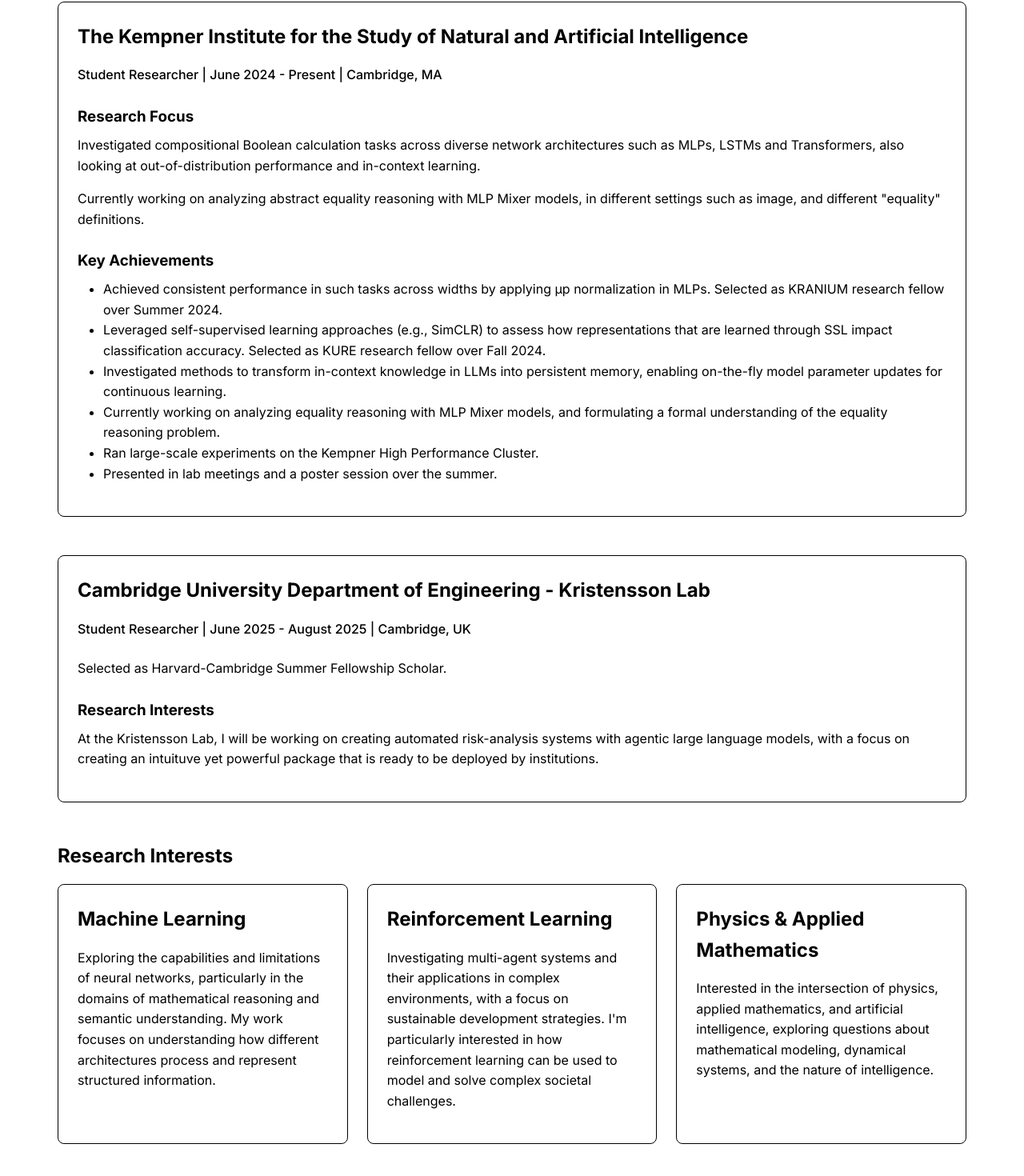
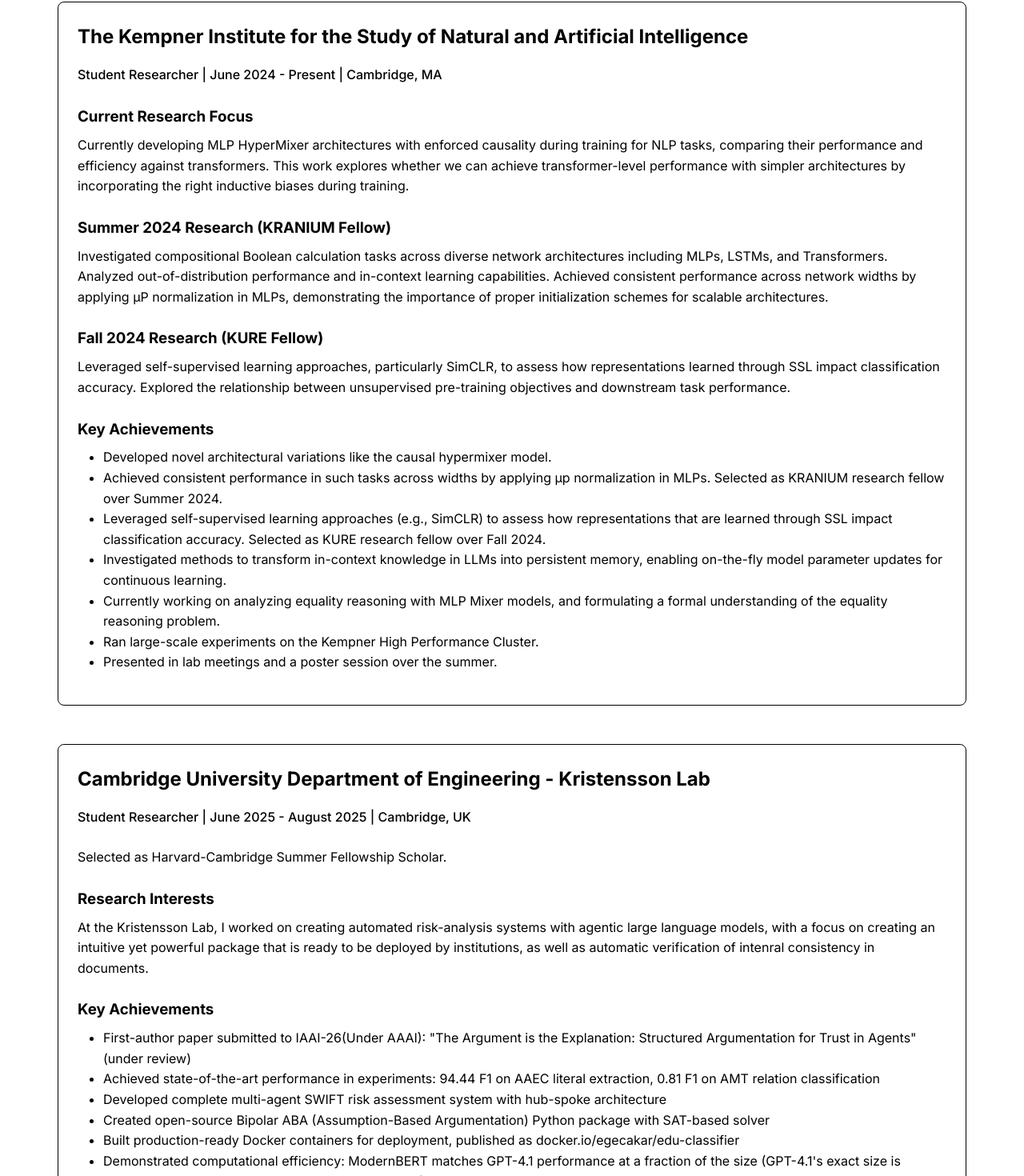
Before and after one commit to Ege-Cakar/ege-cakar.github.io, a React (Create React App) app: page /research in a window 1280 px wide. Shown: the part 273-1743 px from the top of the page at 80% size. Built offline with nearby package versions, Linux system fonts and the light colour scheme.

Commit message:
Page updates

```diff
--- a/src/pages/Home.js
+++ b/src/pages/Home.js
@@ -58,8 +58,26 @@
       </Section>
 
       <Section className="featured-projects">
-        <SectionTitle>Featured Projects</SectionTitle>
+        <SectionTitle>Featured Projects & Research</SectionTitle>
         <Grid>
+        <ProjectCard>
+        <ProjectContent>
+          <CardTitle>Structured Argumentation for Trust in AI (IAAI-26 Submission)</CardTitle>
+          <p>
+            First-author paper submitted to IAAI-26 (under review), achieving state-of-the-art results: 94.44 F1 on AAEC literal extraction, 0.81 F1 on AMT relation classification. Introduces "agnostic explainability" framework. More info on Research tab.
+          </p>
+          <TagContainer>
+            <Tag>Explainable AI</Tag>
+            <Tag>Large Language Models</Tag>
+            <Tag>Multi-Agent Systems</Tag>
+            <Tag>Argumentation</Tag>
+          </TagContainer>
+          <Button href="/research" as={Link} to="/research">
+            Learn More
+          </Button>
+        </ProjectContent>
+      </ProjectCard>
+
           <ProjectCard>
             <ProjectContent>
               <CardTitle>Eco-Civilization MDP</CardTitle>
@@ -125,18 +143,18 @@
         <Card>
           <SkillsContainer>
           <SkillCategory noShadow noTransform>
-              <CardTitle>Machine Learning</CardTitle>
-              <p>PyTorch, NumPy, TensorFlow, Gymnasium, Reinforcement Learning, Computer Vision, Natural Language Processing</p>
+            <CardTitle>Machine Learning & AI</CardTitle>
+            <p>PyTorch, Jax, Hugging Face Transformers, Reinforcement Learning (PPO, Multi-Agent), Computer Vision (CNNs, Saliency), NLP & LLMs (BERT-based models, Llama, GPT, Claude, Gemini), Self-Supervised Learning (SimCLR), Argument Mining</p>
           </SkillCategory>
 
           <SkillCategory noShadow noTransform>
-              <CardTitle>Programming</CardTitle>
-              <p>Python, C++, Mathematica, MATLAB, JavaScript, HTML/CSS</p>
+            <CardTitle>Programming & Infrastructure</CardTitle>
+            <p>Python, C++, JavaScript/React, MATLAB, Mathematica, Docker, SLURM/HPC, Cloud Platforms (RunPod, GCP), Git/GitHub, SAT Solvers</p>
           </SkillCategory>
 
           <SkillCategory noShadow noTransform>
-              <CardTitle>Design & Visualization</CardTitle>
-              <p>Adobe Photoshop, Adobe Illustrator, Matplotlib, Seaborn</p>
+            <CardTitle>Research & Analysis</CardTitle>
+            <p>Experimental Design, Statistical Analysis, Paper Writing, Poster Presentations, Open Source Development, Reproducible Research, High-Performance Computing</p>
           </SkillCategory>
           </SkillsContainer>
         </Card>
--- a/src/pages/Research.js
+++ b/src/pages/Research.js
@@ -36,12 +36,18 @@
           <PositionSubtitle>Student Researcher | June 2024 - Present | Cambridge, MA</PositionSubtitle>
 
           <ResearchContent>
-          <h3>Research Focus</h3>
-            <p>Investigated compositional Boolean calculation tasks across diverse network architectures such as MLPs, LSTMs and Transformers, also looking at out-of-distribution performance and in-context learning.</p>
-            <p>Currently working on analyzing abstract equality reasoning with MLP Mixer models, in different settings such as image, and different "equality" definitions.</p>
+          <h3>Current Research Focus</h3>
+          <p>Currently developing MLP HyperMixer architectures with enforced causality during training for NLP tasks, comparing their performance and efficiency against transformers. This work explores whether we can achieve transformer-level performance with simpler architectures by incorporating the right inductive biases during training.</p>
+
+          <h3>Summer 2024 Research (KRANIUM Fellow)</h3>
+          <p>Investigated compositional Boolean calculation tasks across diverse network architectures including MLPs, LSTMs, and Transformers. Analyzed out-of-distribution performance and in-context learning capabilities. Achieved consistent performance across network widths by applying µP normalization in MLPs, demonstrating the importance of proper initialization schemes for scalable architectures.</p>
+
+          <h3>Fall 2024 Research (KURE Fellow)</h3>
+          <p>Leveraged self-supervised learning approaches, particularly SimCLR, to assess how representations learned through SSL impact classification accuracy. Explored the relationship between unsupervised pre-training objectives and downstream task performance.</p>
 
             <h3>Key Achievements</h3>
             <ul>
+              <li>Developed novel architectural variations like the causal hypermixer model.</li>
               <li>Achieved consistent performance in such tasks across widths by applying µp normalization in MLPs. Selected as KRANIUM research fellow over Summer 2024.</li>
               <li>Leveraged self-supervised learning approaches (e.g., SimCLR) to assess how representations that are learned through SSL impact classification accuracy. Selected as KURE research fellow over Fall 2024.</li>
               <li>Investigated methods to transform in-context knowledge in LLMs into persistent memory, enabling on-the-fly model parameter updates for continuous learning. </li>
@@ -62,7 +68,17 @@
             <p>Selected as Harvard-Cambridge Summer Fellowship Scholar.</p>
 
             <h3>Research Interests</h3>
-            <p>At the Kristensson Lab, I will be working on creating automated risk-analysis systems with agentic large language models, with a focus on creating an intuituve yet powerful package that is ready to be deployed by institutions.</p>
+            <p>At the Kristensson Lab, I worked on creating automated risk-analysis systems with agentic large language models, with a focus on creating an intuitive yet powerful package that is ready to be deployed by institutions, as well as automatic verification of intenral consistency in documents.</p>
+
+            <h3>Key Achievements</h3>
+              <ul>
+                <li>First-author paper submitted to IAAI-26(Under AAAI): "The Argument is the Explanation: Structured Argumentation for Trust in Agents" (under review)</li>
+                <li>Achieved state-of-the-art performance in experiments: 94.44 F1 on AAEC literal extraction, 0.81 F1 on AMT relation classification</li>
+                <li>Developed complete multi-agent SWIFT risk assessment system with hub-spoke architecture</li>
+                <li>Created open-source Bipolar ABA (Assumption-Based Argumentation) Python package with SAT-based solver</li>
+                <li>Built production-ready Docker containers for deployment, published as docker.io/egecakar/edu-classifier</li>
+                <li>Demonstrated computational efficiency: ModernBERT matches GPT-4.1 performance at a fraction of the size (GPT-4.1's exact size is undisclosed, but ModernBERT is ~500M parameters)</li>
+              </ul>
           </ResearchContent>
         </Card>
       </ResearchPosition>
--- a/src/pages/Resume.js
+++ b/src/pages/Resume.js
@@ -83,7 +83,7 @@
             </ResumeHeader>
             <ResumeContent>
               <p><strong>Relevant Coursework:</strong> Machine Learning, Reinforcement Learning, Biological and Artificial Intelligence, Probability, Statistical Inference, Algorithms and Their Limitations, Statistical Mechanics and Thermodynamics, Linear Algebra, Multivariable Calculus, Quantum Mechanics</p>
-              <p><strong>Honors:</strong> John Harvard Scholar, given to the top 10% of class.</p>
+              <p><strong>Honors:</strong> John Harvard Scholar (2023-2024), given to the top 10% of class.</p>
             </ResumeContent>
           </ResumeItem>
 
@@ -104,8 +104,9 @@
         <Card>
           <ResumeItem>
             <ResumeContent>
-              <p><strong>Machine learning frameworks:</strong> PyTorch, numpy, TensorFlow, Gymnasium, PettingZoo, Wandb, TensorBoard</p>
-              <p><strong>Programming and Design:</strong> Python, C++, Mathematica, MATLAB, SLURM, Github, Adobe Photoshop, Adobe Illustrator, Matplotlib and Seaborn</p>
+            <p><strong>Machine learning frameworks:</strong> PyTorch, Jax, numpy, TensorFlow, Gymnasium, PettingZoo, Wandb, TensorBoard, Hugging Face Transformers</p>
+            <p><strong>Programming and Design:</strong> Python, C++, React, Mathematica, MATLAB, SLURM, Docker, Github, Adobe Photoshop, Adobe Illustrator, Matplotlib and Seaborn</p>
+            <p><strong>AI/ML Tools:</strong> OpenAI API, Anthropic API, Google Vertex AI, RunPod, LangGraph+:LangChain, SAT Solvers (Glucose, Or-Tools)</p>
             </ResumeContent>
           </ResumeItem>
 
@@ -167,11 +168,12 @@
             </ResumeHeader>
             <ResumeContent>
               <ul>
-                <li>Investigated compositional Boolean calculation tasks across diverse network architectures such as MLPs, LSTMs and Transformers, also looking at out-of-distribution performance and in-context learning. Achieved consistent performance in such tasks across widths by applying µp normalization in MLPs. Selected as KRANIUM research fellow over Summer 2024.</li>
-                <li>Leveraged self-supervised learning approaches (e.g., SimCLR) to assess how representations that are learned through SSL impact classification accuracy. Selected as KURE research fellow over Fall 2024.</li>
-                <li>Investigating methods to transform in-context knowledge in LLMs into persistent memory, enabling on-the-fly model parameter updates for continuous learning.</li>
-                <li>Ran large-scale experiments on the Kempner High Performance Cluster.</li>
-                <li>Presented in lab meetings and a poster session over the summer.</li>
+              <li>Investigated compositional Boolean calculation tasks across diverse network architectures (MLPs, LSTMs, Transformers), achieving consistent performance with µP normalization. Selected as KRANIUM fellow (Summer 2024).</li>
+              <li>Leveraged self-supervised learning approaches (e.g., SimCLR) to assess how SSL representations impact classification accuracy. Selected as KURE fellow (Fall 2024).</li>
+              <li>Currently developing MLP HyperMixer architectures with enforced causality for NLP tasks, comparing performance against transformers.</li>
+              <li>Developed novel architectural variations such as causal hypermixer models.</li>
+              <li>Ran large-scale experiments on the Kempner High Performance Cluster using SLURM and PyTorch.</li>
+              <li>Presented research findings in lab meetings and poster sessions.</li>
               </ul>
             </ResumeContent>
           </ResumeItem>
@@ -186,8 +188,10 @@
             </ResumeHeader>
             <ResumeContent>
               <ul>
-                <li>Selected as Harvard-Cambridge Summer Fellowship Scholar.</li>
-                <li>Working on Automated Risk-Analysis systems, utilizing agentic large language models with first-order logic techniques to create reliable, provably correct, and interpretable analysis reports.</li>
+              <li>Selected as Harvard-Cambridge Summer Fellowship Scholar.</li>
+              <li>Developed automated risk-analysis systems using agentic large language models with structured argumentation frameworks.</li>
+              <li>First-author paper submitted to IAAI-26 (under review), achieving state-of-the-art results in argument mining benchmarks.</li>
+              <li>Created open-source Bipolar ABA implementation and production-ready Docker containers for deployment.</li>
               </ul>
             </ResumeContent>
           </ResumeItem>
```
Lines whose indentation alone changed are shown as unchanged.
